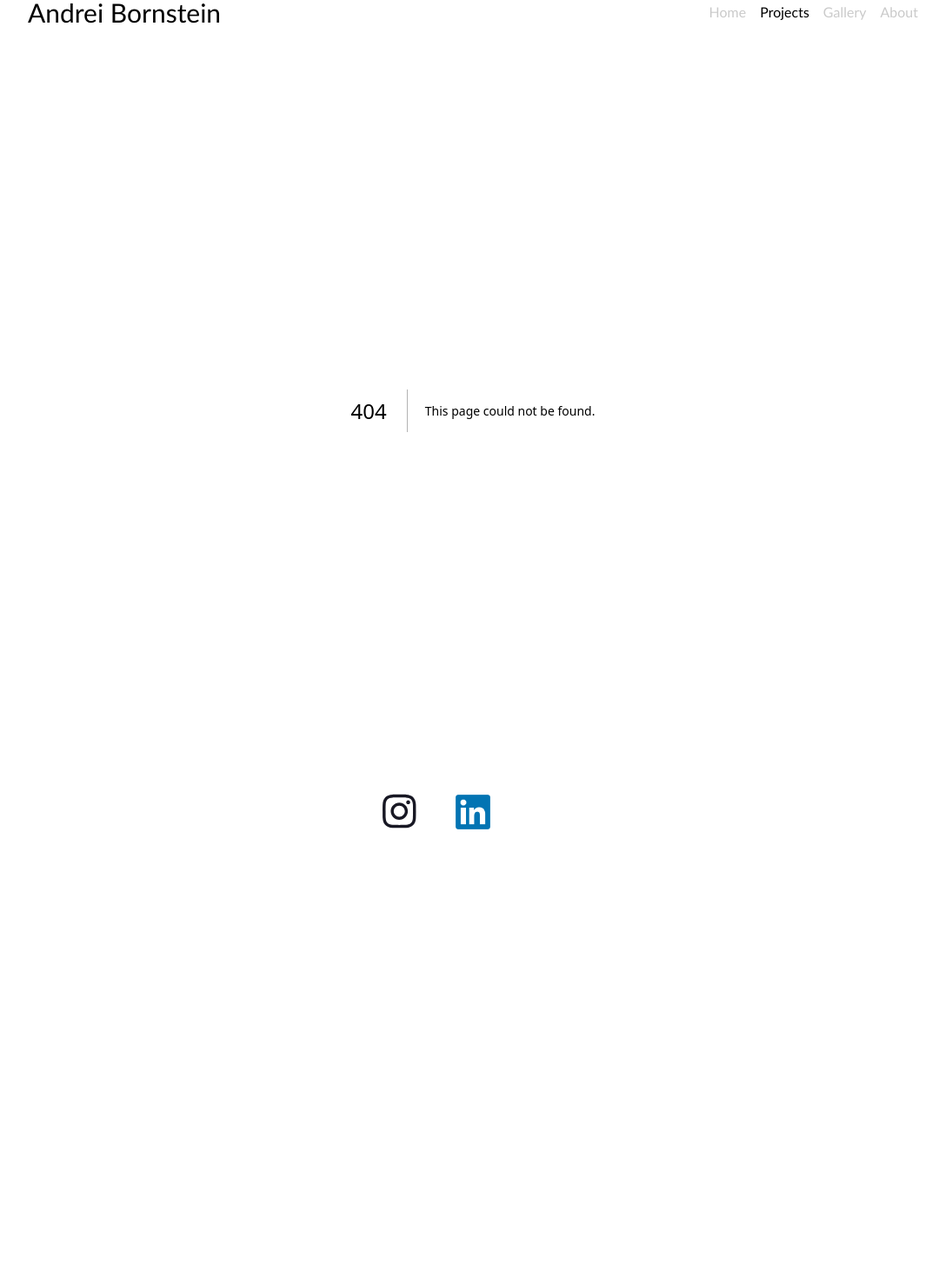
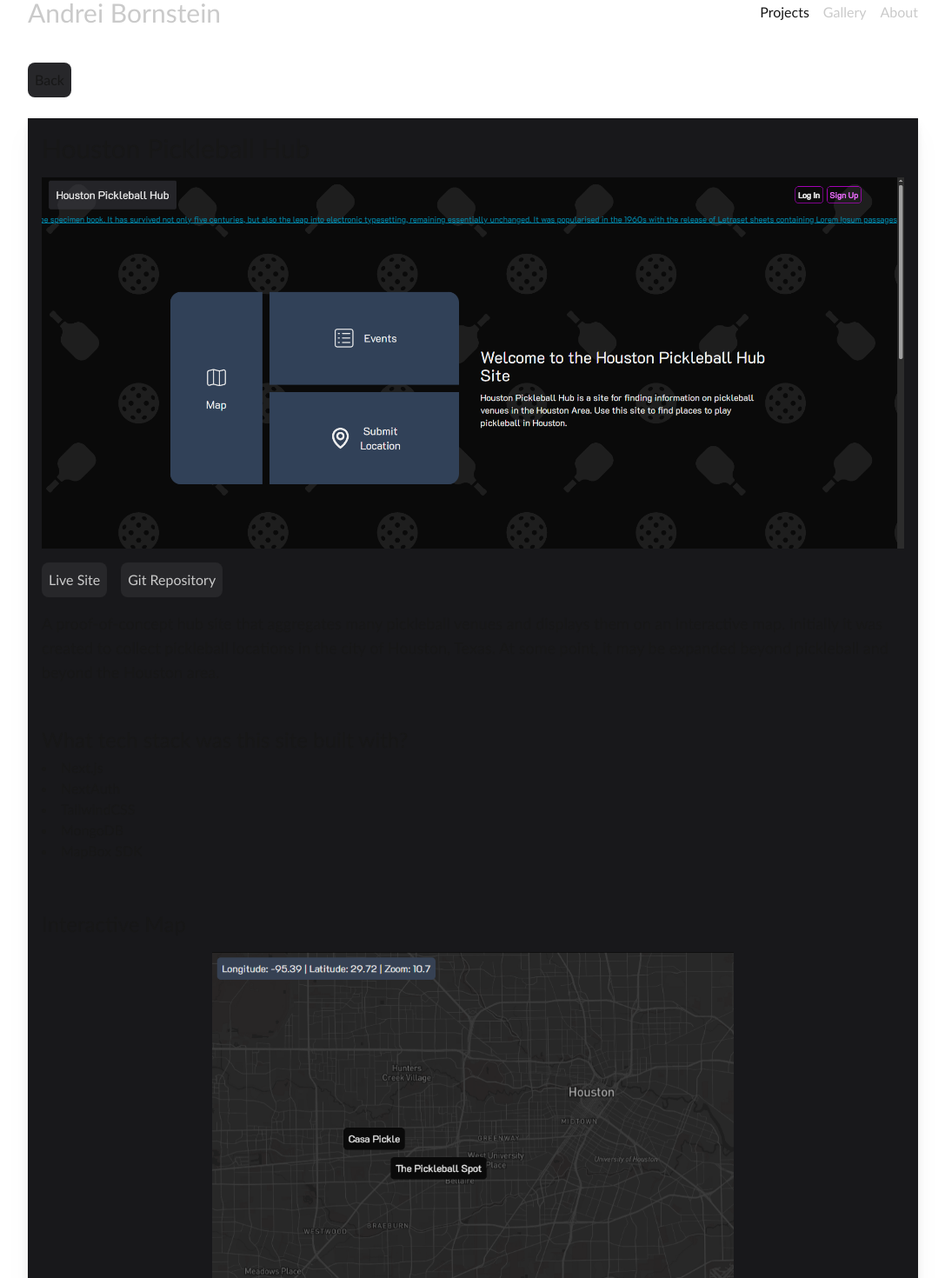
Before and after one commit to ambornstein/andrei-site, a Next.js app: page /pickleball in a window 1280 px wide. Before the commit this address had no page. Shown: the part 20-1490 px from the top of the page at 87% size, without its empty margins (96-1183 px from the left). Before the commit the page ends 1022 px from the top, so only its background shows below. Built offline with nearby package versions, Linux system fonts and the light colour scheme.

Commit message:
Page content update

```diff
--- a/src/app/(content)/(projects)/aquarium/page.tsx
+++ b/src/app/(content)/(projects)/aquarium/page.tsx
@@ -4,7 +4,7 @@ export default () => {
     return (
         <>
             <h1>Aquarium Site</h1>
-            <Image className="m-auto" src="/projects/aquarium/aquarium-landing.PNG"
+            <Image className="w-full my-4" src="/projects/aquarium/aquarium-landing.PNG"
                 alt="Next.js logo"
                 width={800}
                 height={300}
@@ -26,11 +26,11 @@ export default () => {
 
                 <ul className="list-disc list-inside">
                     <li><span className="font-semibold underline">Backend:</span> Express.js, Node.js</li>
-                    <li>Frontend: React.js</li>
-                    <li>Database: MongoDB</li>
-                    <li>Map API: MapBox SDK</li>
-                    <li>Cloud Image Hosting: Google Cloud Buckets, Multer</li>
-                    <li>Cloud Deployment: Google Cloud Run</li>
+                    <li><span className="font-semibold underline">Frontend:</span> React.js</li>
+                    <li><span className="font-semibold underline">Database:</span> MongoDB</li>
+                    <li><span className="font-semibold underline">Map API:</span> MapBox SDK</li>
+                    <li><span className="font-semibold underline">Image Hosting and Uploads:</span> Google Cloud Buckets, Multer</li>
+                    <li><span className="font-semibold underline">Cloud Deployment:</span> Google Cloud Run</li>
                 </ul>
 
                 <br />
--- a/src/app/(content)/(projects)/embedded-finance/page.jsx
+++ b/src/app/(content)/(projects)/embedded-finance/page.jsx
@@ -1,8 +1,10 @@
+import Image from "next/image"
 
 export default () => {
     return (
         <>
             <h1>Embedded Finance Tuition Portal</h1>
+            <Image src="/projects/dashboard-exp.png" width={800} height={400} className="w-full my-4"/>
             <div className="flex flex-row flex-wrap gap-4">
                 <a className="button" href="https://digital.wpi.edu/concern/student_works/cf95jg96c?locale=en">Academic Report</a>
                 <a className="button" href="https://drive.google.com/drive/folders/1h79lR82fV9iK81qv4qgoalKJjMW7kJAy?usp=drive_link">Demo Screenshots</a>
--- /dev/null
+++ b/src/app/(content)/(projects)/enchantech-xr/page.tsx
@@ -0,0 +1,30 @@
+import Image from "next/image"
+
+export default () => {
+    return (
+        <>
+            <section>
+                <h1>Enchantech 2025</h1>
+                <Image className="w-full my-4" src="/projects/enchantech.jpg"
+                    alt="Next.js logo"
+                    width={800}
+                    height={400}
+                    priority />
+            </section>
+            <section >
+                <p>Enchantech has been a yearly event hosted by the Reality ColLab. This year, I was invited to create a new space for the event.</p>
+                <p>In collaboration with developers at HCC's Reality ColLab, we developed a virtual space using Unity3D and Spatial SDK for HCC’s Enchantech Halloween Event.
+                    As a team, we designed areas and quests to engage and immerse students in the virtual world while informing them about HCC Cares services.
+                    This newly created space, called Enchantech City, invited students to learn about developing XR environments while learning about HCC Cares — HCC's food pantry, emergency financial assistance, health care, and emergency housing resources.</p>
+
+                <h2>Technical Details</h2>
+                <p>
+                    This space was created with premade assets from the Unity Store, including the substantial and excellently executed modular city scene. This asset was compatible with
+                    Unity's Universal Render Pipeline for rendering and lighting, allowing high quality graphics to be acheived, including particle system visual effects.
+                    Spatial SDK was used to deploy the Unity-created space to be accessed through the web client and VR headsets. Also, the quest feature and interactive elements from the Spatial SDK
+                    were used to create a narrative for the space with player interaction.
+                </p>
+            </section>
+        </>
+    )
+}
--- /dev/null
+++ b/src/app/(content)/(projects)/pickleball/page.tsx
@@ -0,0 +1,44 @@
+import Image from "next/image"
+
+export default () => {
+    return (
+        <>
+            <section>
+                <h1>Houston Pickleball Hub</h1>
+                <Image className="w-full my-4" src="/projects/pickle-site.png"
+                    alt="Next.js logo"
+                    width={800}
+                    height={400}
+                    priority />
+                <div className="flex flex-row flex-wrap gap-4">
+                    <a className="button" href="https://houston-pickleball-hub.vercel.app/">Live Site</a>
+                    <a className="button" href="https://github.com/ambornstein/pickleball-hub">Git Repository</a>
+                </div>
+            </section>
+            <section >
+                <p>A proof-of-concept hub site that aggregates many pickleball venues and displays them on an interactive map. Initially it was created to collect pickleball locations in the city of Houston, Texas. At some point, it may be expanded beyond pickleball and beyond the Houston area. </p>
+                <br />
+                <h2>What tech stack was this site built with?</h2>
+                <ul className="list-disc list-inside">
+                    <li>Next.js</li>
+                    <li>NextAuth</li>
+                    <li>TailwindCSS</li>
+                    <li>MongoDB</li>
+                    <li>MapBox SDK</li>
+                </ul>
+                <br />
+            </section>
+            <section>
+                <h2>Interactive Map</h2>
+                <Image className="max-w-[600px] mx-auto my-4" src="/projects/picklemap.PNG"
+                    alt="Next.js logo"
+                    width={800}
+                    height={800}
+                    priority />
+                <p>This site uses geocoding to place submitted locations on the interactive map.
+                    Both the geocoding API and interactive map API are provided by the Mapbox SDK.
+                </p>
+            </section>
+        </>
+    )
+}
--- a/src/app/(content)/gallery/page.tsx
+++ b/src/app/(content)/gallery/page.tsx
@@ -19,7 +19,7 @@ export default function GalleryPage() {
                 alt="Blender Gallery"
             />
             <img
-                src="/gallery/marble-desk.PNG"
+                src="/gallery/marble-desk.png"
                 alt="Blender Gallery"
             />
             <img
--- a/src/app/(content)/websites/page.tsx
+++ b/src/app/(content)/websites/page.tsx
@@ -4,9 +4,9 @@ import { getProjects } from "@/lib/util";
 export default async function WebsitesPage() {
     return <>
         <h2>Websites</h2>
-        <div className="grid grid-cols-2 gap-8">
+        <div className="grid grid-cols-2 gap-6">
             {getProjects("website", 6).map((project =>
-                <ProjectPanel srcUrl={project.imagePath} label={project.label} description={project.description} linkRoute={project.pagePath}>
+                <ProjectPanel key={project.label} srcUrl={project.imagePath} label={project.label} description={project.description} linkRoute={project.pagePath}>
                     {project.techStack.map(getIconChip)}
                 </ProjectPanel>
             ))}
--- a/src/app/globals.css
+++ b/src/app/globals.css
@@ -42,7 +42,7 @@
   }
 
   .project-preview {
-    @apply flex items-end rounded-lg lg:h-72 h-72
+    @apply flex items-end rounded-lg
   }
 
   .button {
@@ -69,7 +69,7 @@
   }
 
   .panel {
-    @apply bg-zinc-900 drop-shadow-xl w-full p-8
+    @apply bg-zinc-900 drop-shadow-xl w-full p-4
   }
 
   .frame {
@@ -115,15 +115,15 @@ h1 {
 }
 
 h2 {
-  @apply text-2xl
+  @apply text-2xl mt-4 mb-1
 }
 
 h3 {
-  @apply text-lg
+  @apply text-xl mt-4 mb-1
 }
 
 p {
-  @apply mb-2
+  @apply mb-2 text-lg;
 }
 
 label {
--- a/src/app/layout.tsx
+++ b/src/app/layout.tsx
@@ -30,7 +30,7 @@ export default function RootLayout({
       <body
         className={`${geistSans.variable} ${geistMono.variable} antialiased`}
       >
-        <main className="mobile-op flex flex-col gap-10 items-center">
+        <main className="mobile-op flex flex-col gap-6 items-center">
           <Navbar />
           {children}
           <Footer/>
--- a/src/app/page.tsx
+++ b/src/app/page.tsx
@@ -14,9 +14,9 @@ export default async function Home() {
   }
 
   return <div className="column-view">
-    <section className="column-view max-w-md m-auto my-8">
-      <h1>Welcome to my Portfolio Site</h1>
-      <h2>I’m Andrei, a full-stack developer and game designer/programmer. This portfolio is a collection of the projects and works I have created so far.</h2>
+    <section className="column-view max-w-md m-auto mb-4">
+      <h2>Welcome to my Portfolio Site</h2>
+      <h3>I’m Andrei, a full-stack developer and game designer/programmer. This portfolio is a collection of the projects and works I have created so far.</h3>
     </section>
     <section className="column-view panel">
       <h2>Website Projects</h2>
--- a/src/components/Navbar.tsx
+++ b/src/components/Navbar.tsx
@@ -1,11 +1,9 @@
 export default function Navbar() {
-  return <nav className="flex pt-4 items-center w-full">
-    <h1>Andrei Bornstein</h1>
-    <ul className="flex ml-auto gap-4">
-      <li><a href="/">Home</a></li>
-
+  return <nav className="flex md:flex-row md:items-center flex-col items-baseline w-full pt-4 mb-4 gap-4">
+    <h1><a href="/">Andrei Bornstein</a></h1>
+    <ul className="flex md:ml-auto gap-4">
       <li className="group">Projects
-        <ul className="fixed top-11 -translate-x-3 bg-[--highlight] rounded-lg py-1 px-2 space-y-1 z-10 group-hover:block hover:block hidden">
+        <ul className="fixed top-11 -translate-x-2 bg-[--highlight] rounded-lg py-1 px-2 space-y-1 z-10 group-hover:block hover:block hidden">
           <li><a href="/websites">Websites</a></li>
           <li><a href="/games-and-vr">Games and VR</a></li>
         </ul>
--- a/src/projects.json
+++ b/src/projects.json
@@ -22,7 +22,7 @@
             "type": "website",
             "label": "Aquarium Review Site",
             "color": "#45499F",
-            "imagePath": "/projects/aquarium-map.PNG",
+            "imagePath": "/projects/aquarium/aquarium-landing.PNG",
             "pagePath": "/aquarium",
             "techStack": ["React.js", "MongoDB", "Express.js", "Mapbox API"],
             "description": "A custom webpage that hosts a map of aquariums in the US with reviews and images."
@@ -50,7 +50,7 @@
             "label": "Top-Down Action RPG Prototype",
             "color": "#45499F",
             "imagePath": "/projects/evo/exo-prototype.png",
-            "pagePath": "evo-prototype",
+            "pagePath": "https://github.com/ambornstein/EvoWorld",
             "description": "A topdown action RPG prototype created in Godot that uses free pixel art assets.",
             "techStack": ["Godot"]
         },
@@ -59,7 +59,7 @@
             "label": "Text-based Roguelike Framework",
             "color": "#348080",
             "imagePath": "/projects/roguelike-demo.gif",
-            "pagePath": "evo-prototype",
+            "pagePath": "https://github.com/ambornstein/ASCII-Game-Framework",
             "techStack": ["Java"],
             "description": "A framework for creating traditional roguelike games with ASCII text graphics."
         }
```
Also changed, not shown: tsconfig.json (+20 -5 lines).
